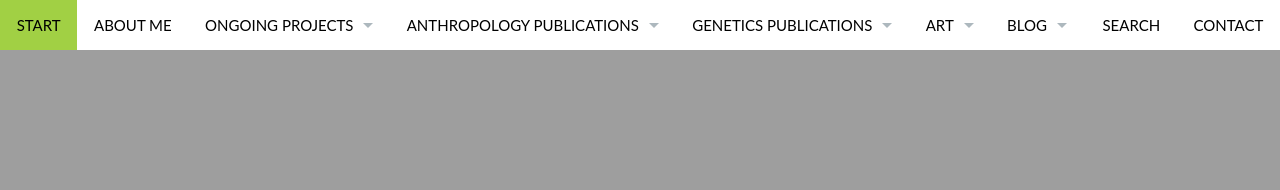
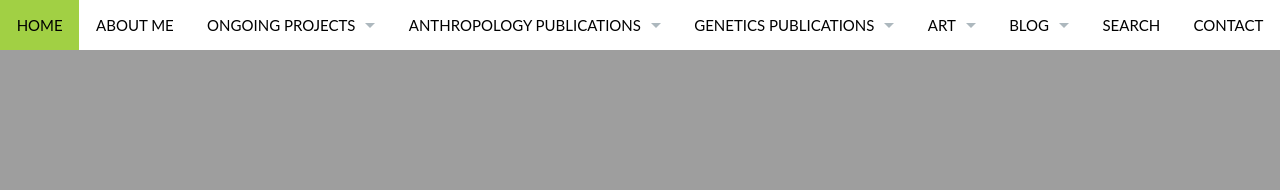
Before and after one commit to Ctross/Ctross.github.io, a Jekyll site: the page built from pages/pages-root-folder/index.md, in a window 1280 px wide. Shown: the top 190 px of the page. Built offline with Jekyll 4.4.1, drawn with Linux system fonts in a browser that asks for light colours.

Commit message:
Update navigation.yml

```diff
--- a/_data/navigation.yml
+++ b/_data/navigation.yml
@@ -1,4 +1,4 @@
-- title: Start
+- title: Home
   url: "/"
   side: left
 
```
